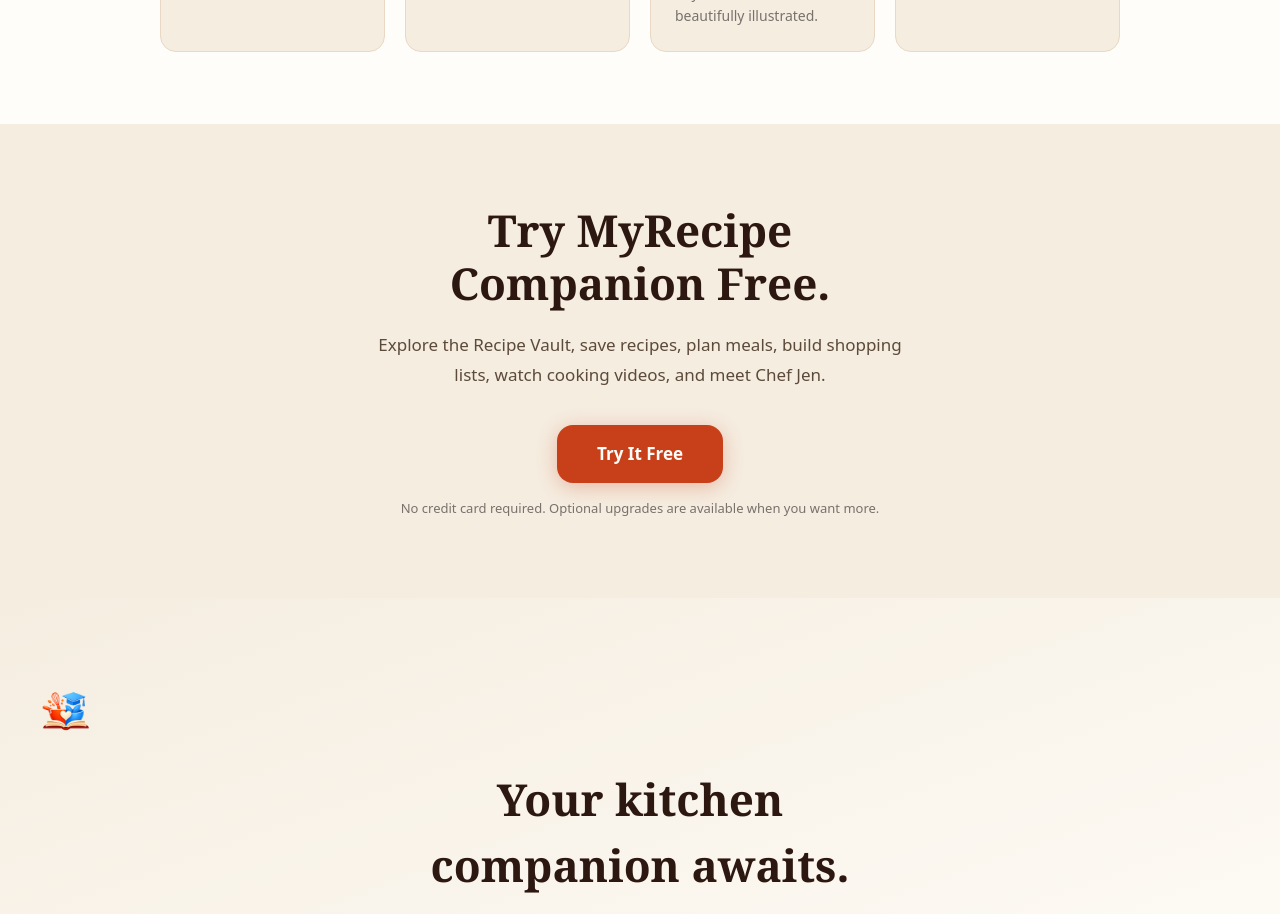
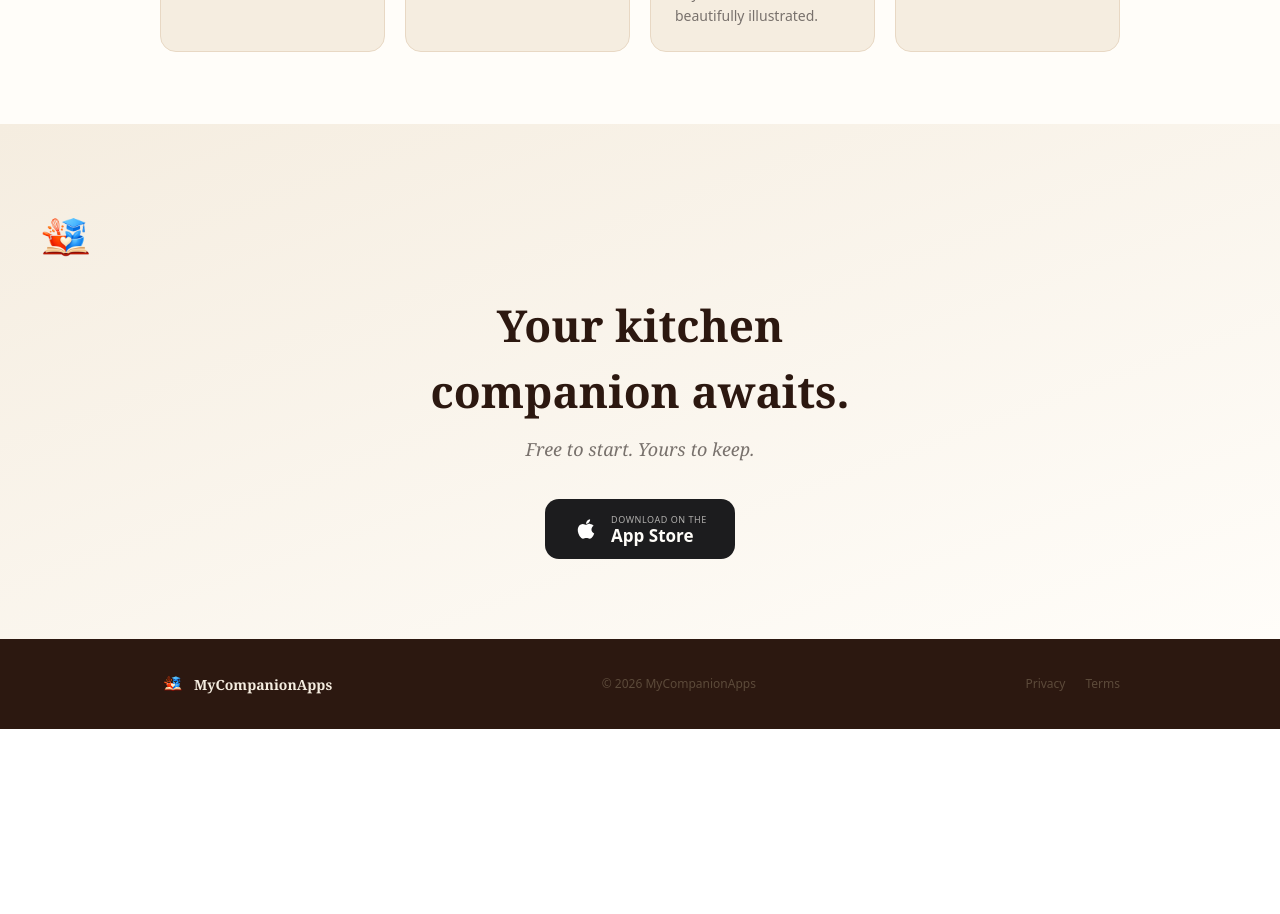
Before and after one commit to bd9356-gif/my-companion-apps, a Next.js app: page /myrecipe in a window 1280 px wide. Shown: the part 3760-4674 px from the top of the page. After the commit the page ends 4489 px from the top, so only its background shows below. Built offline with nearby package versions, Linux system fonts and the light colour scheme.

Commit message:
MyRecipe page: remove the "Try MyRecipe Companion Free." section
The closing "Your kitchen companion awaits." section and App Store badge stay.

Co-Authored-By: Claude Opus 5.5 <noreply@anthropic.com>
Claude-Session: https://claude.ai/code/session_01BgUdgCqLExEbQEfR75v3JK

```diff
--- a/app/myrecipe/page.tsx
+++ b/app/myrecipe/page.tsx
@@ -323,22 +323,6 @@ export default function MyRecipePage() {
         </div>
       </section>
 
-      {/* PRICING */}
-      <section id="pricing" style={{ backgroundColor: '#F5EDE0', padding: '80px 32px', textAlign: 'center' }}>
-        <div style={{ maxWidth: 560, margin: '0 auto' }}>
-          <h2 style={{ fontFamily: 'Georgia, serif', fontSize: 'clamp(28px, 4vw, 44px)', fontWeight: 700, color: '#2C1810', marginBottom: 20, lineHeight: 1.2 }}>
-            Try MyRecipe Companion Free.
-          </h2>
-          <p style={{ fontFamily: 'system-ui, sans-serif', fontSize: 17, color: '#5C4A3A', lineHeight: 1.75, marginBottom: 36 }}>
-            Explore the Recipe Vault, save recipes, plan meals, build shopping lists, watch cooking videos, and meet Chef Jen.
-          </p>
-          <a href="https://apps.apple.com/us/app/myrecipe-ai-cooking-companion/id6772163990" onClick={() => trackAppStore('Try It Free CTA')} style={{ display: 'inline-block', backgroundColor: '#C8401A', color: '#FFFDF9', padding: '16px 40px', borderRadius: 16, textDecoration: 'none', fontFamily: 'system-ui, sans-serif', fontSize: 17, fontWeight: 700, boxShadow: '0 4px 20px rgba(200,64,26,0.3)', marginBottom: 16 }}>Try It Free</a>
-          <p style={{ fontFamily: 'system-ui, sans-serif', fontSize: 13, color: '#78716C', margin: 0 }}>
-            No credit card required. Optional upgrades are available when you want more.
-          </p>
-        </div>
-      </section>
-
       {/* FINAL CTA */}
       <section style={{ background: 'linear-gradient(160deg, #F5EDE0 0%, #FFFDF9 100%)', padding: '80px 32px', textAlign: 'center' }}>
         {/* eslint-disable-next-line @next/next/no-img-element */}
```
